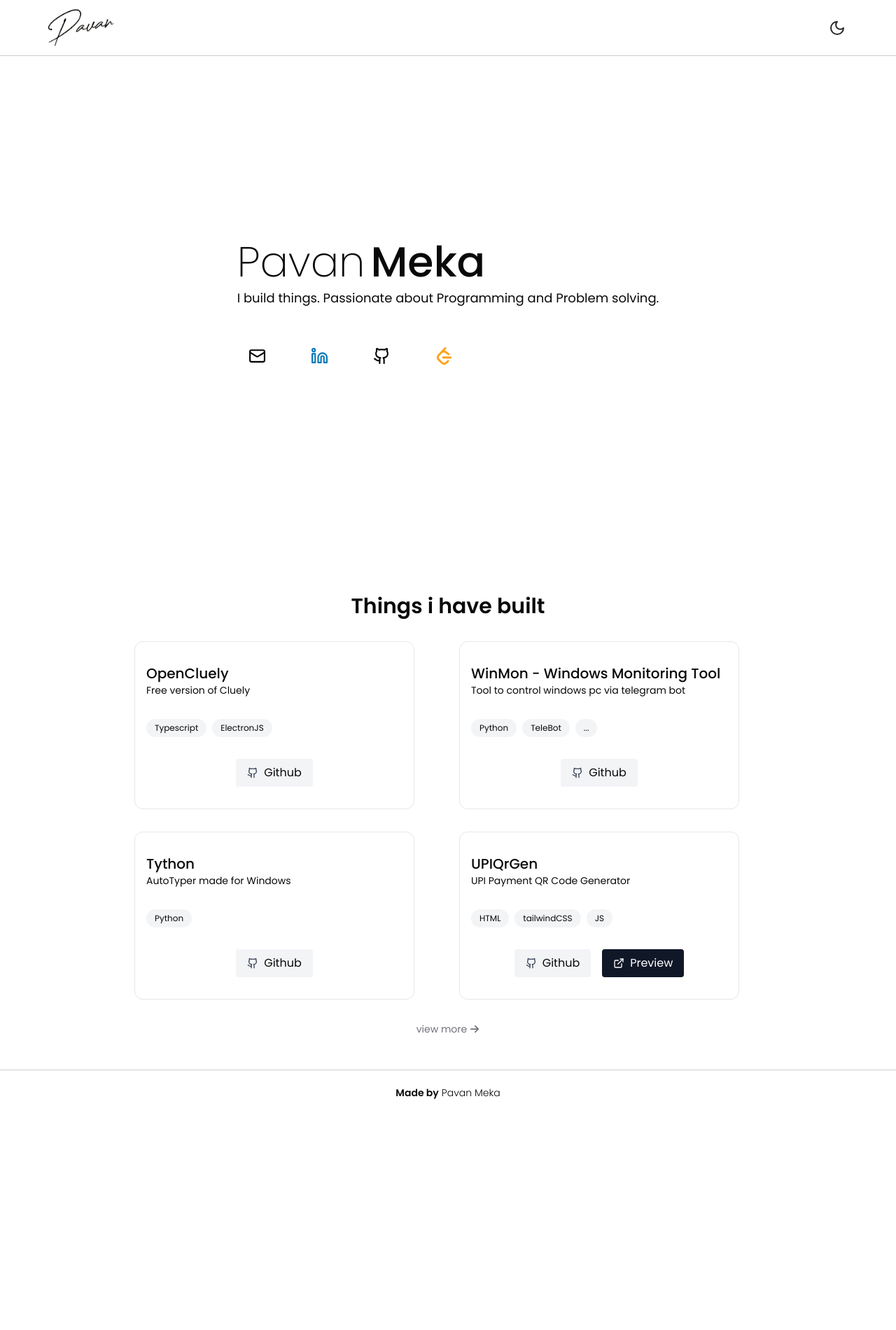
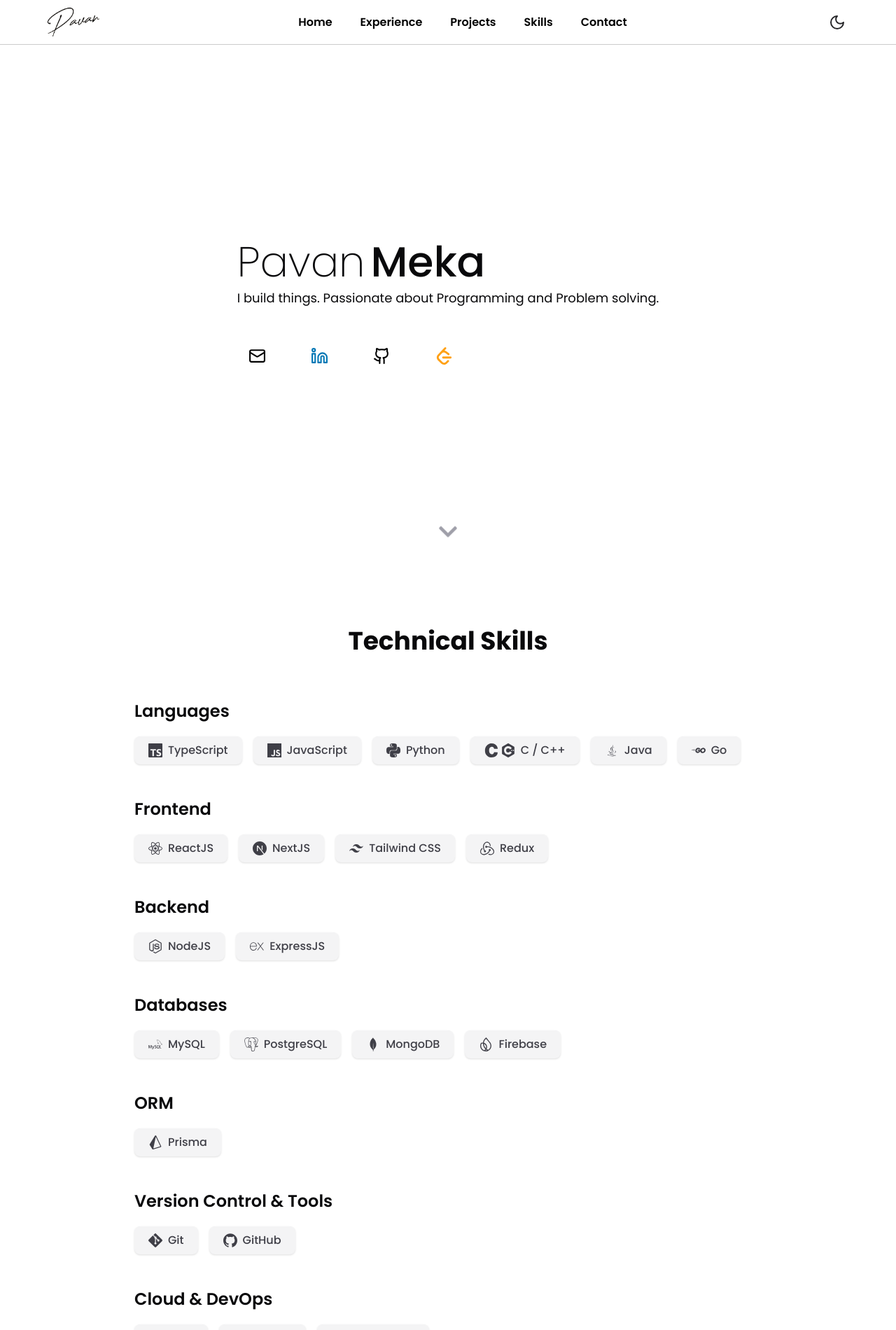
Before and after one commit to PavanMeka09/Portfolio, a React (Vite) app: page / in a window 1280 px wide. Shown: the top 1900 px of the page at 70% size. Before the commit the page ends 1592 px from the top, so only its background shows below. Built offline with nearby package versions, Linux system fonts and the light colour scheme.

Commit message:
add more sections and change design

```diff
--- a/src/App.jsx
+++ b/src/App.jsx
@@ -2,13 +2,21 @@
 import { Projects } from "./Pages/Projects.jsx"
 import { Hero } from "./Pages/Hero.jsx"
 import { Footer } from "./Components/Footer.jsx"
+import { Skills } from "./Pages/Skills.jsx"
+import { Contact } from "./Pages/Contact.jsx"
+import { ScrollToTop } from "./Components/ScrollToTop.jsx"
+// import { Experience } from "./Pages/Experience.jsx"
 
 function App() {
   return (
     <div  className="bg-white dark:bg-zinc-950">
       <Navbar />
       <Hero />
+      {/* <Experience /> */}
+      <Skills />
       <Projects />
+      <Contact />
+      <ScrollToTop />
       <Footer />
     </div>
   )
--- a/src/Components/Footer.jsx
+++ b/src/Components/Footer.jsx
@@ -1,12 +1,12 @@
 export const Footer = () => {
   return (
-    <div className='min-h-[8vh] w-screen bg-transparent flex gap-1 justify-center items-center border-t border-black/20 dark:border-white/20 text-sm font-semibold text-zinc-700 px-4 py-4'>
+    <div className='h-[6vh] w-screen flex gap-1 justify-center items-center border-t border-black/20 dark:border-white/20 text-sm font-semibold text-zinc-700 px-4 py-4'>
       <p>
-        Made by
+        © {new Date().getFullYear()}
       </p>
-      <p className="font-light hover:text-blue-600 transition-all">
+      <a href='https://github.com/PavanMeka09' target='_blank' rel='noopener noreferrer' className="font-light hover:text-blue-600 transition-all">
         Pavan Meka
-      </p>
+      </a>
     </div>
   )
 }
--- a/src/Components/Navbar.jsx
+++ b/src/Components/Navbar.jsx
@@ -2,13 +2,19 @@
 import { ThemeSwitcher } from '../utils/ThemeSwitcher'
 
 export const Navbar = () => {
-
   return (
-    <div className='h-[10vh] w-screen bg-transparent flex justify-center items-center fixed top-0 z-[100]'>
+    <div className='h-[8vh] w-screen bg-transparent flex justify-center items-center fixed top-0 z-[100]'>
       <div className='h-[100%] w-[100%] border-b-[1px] border-black/20 dark:border-white/20 flex justify-between items-center px-4 sm:px-16 bg-clip-padding backdrop-filter backdrop-blur-lg'>
         <a href="https://pavanmeka.vercel.app" className='h-[130%]'>
           <img src={black} className='h-[100%] rounded-full dark:filter dark:invert'/>
         </a>
+        <div className='hidden sm:flex items-center gap-4 text-md font-semibold'>
+          <a href="#" className='px-3 py-2 rounded-md hover:bg-black/5 dark:hover:bg-white/10'>Home</a>
+          <a href="#experience" className='px-3 py-2 rounded-md hover:bg-black/5 dark:hover:bg-white/10'>Experience</a>
+          <a href="#projects" className='px-3 py-2 rounded-md hover:bg-black/5 dark:hover:bg-white/10'>Projects</a>
+          <a href="#skills" className='px-3 py-2 rounded-md hover:bg-black/5 dark:hover:bg-white/10'>Skills</a>
+          <a href="#contact" className='px-3 py-2 rounded-md hover:bg-black/5 dark:hover:bg-white/10'>Contact</a>
+        </div>
         <div className='gap-10 sm:flex'>
           <ThemeSwitcher className="p-2 hover:bg-black/5 dark:hover:bg-white/10 rounded-md cursor-pointer"/>
         </div>
--- /dev/null
+++ b/src/Components/ScrollToTop.jsx
@@ -0,0 +1,30 @@
+import { useEffect, useState } from 'react';
+import { FaArrowUp } from 'react-icons/fa';
+
+export const ScrollToTop = () => {
+  const [visible, setVisible] = useState(false);
+
+  useEffect(() => {
+    const handleScroll = () => {
+      setVisible(window.scrollY > 200);
+    };
+    window.addEventListener('scroll', handleScroll);
+    return () => window.removeEventListener('scroll', handleScroll);
+  }, []);
+
+  const handleClick = () => {
+    window.scrollTo({ top: 0, behavior: 'smooth' });
+  };
+
+  return (
+    <button
+      onClick={handleClick}
+      aria-label="Scroll to top"
+      className={`cursor-pointer fixed bottom-8 right-8 z-50 p-3 rounded-full bg-zinc-900 dark:bg-zinc-100 text-zinc-100 dark:text-zinc-900 shadow-lg transition-all duration-300 hover:scale-110 hover:shadow-2xl focus:outline-none
+        ${visible ? 'opacity-100 translate-y-0 pointer-events-auto' : 'opacity-0 translate-y-8 pointer-events-none'}`}
+      style={{ boxShadow: '0 4px 24px 0 rgba(0,0,0,0.08)' }}
+    >
+      <FaArrowUp className="text-xl" />
+    </button>
+  );
+};
--- /dev/null
+++ b/src/Pages/Contact.jsx
@@ -0,0 +1,36 @@
+import { FaLinkedin, FaEnvelope } from 'react-icons/fa';
+
+export const Contact = () => {
+  return (
+    <div className="min-h-screen w-full py-24 px-4 sm:px-8 md:px-16 lg:px-24 xl:px-40 bg-white dark:bg-zinc-950" id="contact">
+      <div className="max-w-2xl mx-auto">
+        <h1 className="text-3xl lg:text-4xl font-bold text-center mb-16 text-zinc-900 dark:text-white">
+          Contact
+        </h1>
+        <div className="flex flex-col gap-6 mb-12">
+          <a href="mailto:pavanmeka09@gmail.com" className="flex items-center gap-3 text-lg text-zinc-700 dark:text-zinc-200 hover:underline">
+            <FaEnvelope className="text-2xl text-zinc-400 dark:text-zinc-500" /> pavanmeka09@gmail.com
+          </a>
+          <a href="https://www.linkedin.com/in/pavanmeka09/" target="_blank" rel="noopener noreferrer" className="flex items-center gap-3 text-lg text-zinc-700 dark:text-zinc-200 hover:underline">
+            <FaLinkedin className="text-2xl text-zinc-400 dark:text-zinc-500" /> linkedin.com/in/pavanmeka09
+          </a>
+        </div>
+        <form className="bg-white dark:bg-zinc-950 border border-zinc-200 dark:border-zinc-800 rounded-xl shadow-sm p-8 flex flex-col gap-6">
+          <div className="flex flex-col gap-2">
+            <label htmlFor="name" className="text-zinc-700 dark:text-zinc-200 font-medium">Name</label>
+            <input type="text" id="name" name="name" className="px-4 py-3 rounded-lg border border-zinc-200 dark:border-zinc-800 bg-white dark:bg-zinc-950 focus:outline-none focus:ring-2 focus:ring-zinc-300 dark:focus:ring-zinc-700 transition" required />
+          </div>
+          <div className="flex flex-col gap-2">
+            <label htmlFor="email" className="text-zinc-700 dark:text-zinc-200 font-medium">Email</label>
+            <input type="email" id="email" name="email" className="px-4 py-3 rounded-lg border border-zinc-200 dark:border-zinc-800 bg-white dark:bg-zinc-950 focus:outline-none focus:ring-2 focus:ring-zinc-300 dark:focus:ring-zinc-700 transition" required />
+          </div>
+          <div className="flex flex-col gap-2">
+            <label htmlFor="message" className="text-zinc-700 dark:text-zinc-200 font-medium">Message</label>
+            <textarea id="message" name="message" rows={5} className="px-4 py-3 rounded-lg border border-zinc-200 dark:border-zinc-800 bg-white dark:bg-zinc-950 focus:outline-none focus:ring-2 focus:ring-zinc-300 dark:focus:ring-zinc-700 transition resize-none" required />
+          </div>
+          <button type="submit" className="mt-4 bg-zinc-900 dark:bg-zinc-100 text-zinc-100 dark:text-zinc-900 font-semibold py-3 rounded-lg transition text-lg border border-zinc-200 dark:border-zinc-800 shadow-sm hover:shadow-md hover:bg-zinc-800 dark:hover:bg-zinc-200 hover:text-white dark:hover:text-zinc-900">Send Message</button>
+        </form>
+      </div>
+    </div>
+  );
+};
--- a/src/Pages/Experience.jsx
+++ b/src/Pages/Experience.jsx
@@ -1,6 +1,6 @@
 export const Experience = () => {
   return (<>
-    <div className='min-h-[500px] w-screen' id='projects'>
+    <div className='min-h-[500px] w-screen' id='experience'>
       <h1 className='text-2xl font-semibold text-center'>Experience</h1>
       {/* Timeline effect for Experience */}
     </div>
--- a/src/Pages/Hero.jsx
+++ b/src/Pages/Hero.jsx
@@ -11,7 +11,7 @@
   SiDocker, SiKubernetes,
   SiLeetcode
 } from "react-icons/si";
-import { FaAws, FaJava } from "react-icons/fa";
+import { FaAws, FaJava, FaChevronDown } from "react-icons/fa";
 
 const containerVariants = {
   hidden: { opacity: 0 },
@@ -67,6 +67,10 @@
           </a>
         </div>
       </div>
+      {/* Scroll Down Icon */}
+      <div className="absolute left-1/2 -translate-x-1/2 bottom-8 flex flex-col items-center z-20">
+        <FaChevronDown className="text-zinc-400 dark:text-zinc-600 text-3xl animate-bounce-slow" />
+      </div>
     </div>
   )
 }
--- a/src/Pages/Projects.jsx
+++ b/src/Pages/Projects.jsx
@@ -3,13 +3,12 @@
 
 export const Projects = () => {
   return (<>
-    <div className='min-h-[500px] w-full max-w-7xl mx-auto px-4 sm:px-6 lg:px-8 py-8 sm:py-12' id='projects'>
+    <div className='min-h-screen w-full py-16' id='projects'>
       <h1 className='text-2xl lg:text-3xl font-semibold text-center mb-6 sm:mb-8'>Things i have built</h1>
-      <div className='grid grid-cols-1 sm:grid-cols-2 gap-4 sm:gap-6 lg:gap-8 max-w-4xl mx-auto'>
-        {/* <Card name="ResumeGen" desc='Web Application to generate ATS friendly AI Based Resumes' stack={["ReactJS", "TailwindCSS", "MotionJS", "FireBase", "FireBase"]} github='https://github.com/PavanMeka09/ResumeGen' preview='https://pmresumegen.vercel.app/'/> */}
+      <div className='flex items-center justify-center gap-20 flex-wrap px-4 sm:px-8 md:px-16 lg:px-24 xl:px-40'>
+        <Card name="x00m" desc='Web Application to Video Conference, Live collaborative sketch and coding labs' stack={["nextJS", "ShadCN", "TypeScript", "WebRTC", "PostGres", ".."]} github='https://github.com/PavanMeka09/x00m' />
+        <Card name="AuthUMS" desc='Auth Serivce for applications via LPU UMS' stack={["nodeJS", "Redis"]} github='https://github.com/PavanMeka09/AuthUMS'/>
         <Card name="OpenCluely" desc='Free version of Cluely' stack={["Typescript", "ElectronJS"]} github='https://github.com/PavanMeka09/OpenCluely'/>
-        <Card name="WinMon - Windows Monitoring Tool" desc='Tool to control windows pc via telegram bot' stack={["Python", "TeleBot", "..."]} github='https://github.com/PavanMeka09/WinMon'/>
-        <Card name="Tython" desc='AutoTyper made for Windows' stack={["Python"]} github='https://github.com/PavanMeka09/Tython'/>
         <Card name="UPIQrGen" desc='UPI Payment QR Code Generator' stack={["HTML", "tailwindCSS", "JS"]} github='https://github.com/PavanMeka09/upiqrgen' preview="https://pavanmeka09.github.io/upiqrgen/"/>
       </div>
       <div className='flex justify-center mt-6 sm:mt-8'>
--- /dev/null
+++ b/src/Pages/Skills.jsx
@@ -0,0 +1,79 @@
+import {
+  SiTypescript, SiJavascript, SiPython, SiC, SiCplusplus, SiGo,
+  SiReact, SiNextdotjs, SiTailwindcss, SiRedux,
+  SiNodedotjs, SiExpress,
+  SiMysql, SiPostgresql, SiMongodb, SiFirebase,
+  SiPrisma,
+  SiGit, SiGithub,
+  SiDocker, SiKubernetes
+} from 'react-icons/si';
+import { FaAws } from 'react-icons/fa';
+import { DiJava } from 'react-icons/di';
+
+const skills = {
+  "Languages": [
+    { name: "TypeScript", icon: <SiTypescript /> },
+    { name: "JavaScript", icon: <SiJavascript /> },
+    { name: "Python", icon: <SiPython /> },
+    { name: "C / C++", icon: <span className="flex items-center gap-1"><SiC /> <SiCplusplus /></span> },
+    { name: "Java", icon: <DiJava /> },
+    { name: "Go", icon: <SiGo /> },
+  ],
+  "Frontend": [
+    { name: "ReactJS", icon: <SiReact /> },
+    { name: "NextJS", icon: <SiNextdotjs /> },
+    { name: "Tailwind CSS", icon: <SiTailwindcss /> },
+    { name: "Redux", icon: <SiRedux /> },
+  ],
+  "Backend": [
+    { name: "NodeJS", icon: <SiNodedotjs /> },
+    { name: "ExpressJS", icon: <SiExpress /> },
+  ],
+  "Databases": [
+    { name: "MySQL", icon: <SiMysql /> },
+    { name: "PostgreSQL", icon: <SiPostgresql /> },
+    { name: "MongoDB", icon: <SiMongodb /> },
+    { name: "Firebase", icon: <SiFirebase /> },
+  ],
+  "ORM": [
+    { name: "Prisma", icon: <SiPrisma /> },
+  ],
+  "Version Control & Tools": [
+    { name: "Git", icon: <SiGit /> },
+    { name: "GitHub", icon: <SiGithub /> },
+  ],
+  "Cloud & DevOps": [
+    { name: "AWS", icon: <FaAws /> },
+    { name: "Docker", icon: <SiDocker /> },
+    { name: "Kubernetes", icon: <SiKubernetes /> },
+  ]
+};
+
+const SkillCategory = ({ title, skills }) => (
+  <div className="mb-12">
+    <h3 className="text-xl lg:text-2xl font-semibold text-zinc-800 dark:text-zinc-200 mb-5">{title}</h3>
+    <div className="flex flex-wrap gap-4">
+      {skills.map((skill, index) => (
+        <span key={index} className="bg-zinc-100 dark:bg-zinc-800 text-zinc-700 dark:text-zinc-300 text-md font-medium px-5 py-2 rounded-lg shadow-sm flex items-center gap-2">
+          <span className="text-xl">{skill.icon}</span>
+          {skill.name}
+        </span>
+      ))}
+    </div>
+  </div>
+);
+
+export const Skills = () => {
+  return (
+    <div className='min-h-screen w-full py-24 px-4 sm:px-8 md:px-16 lg:px-24 xl:px-40' id='skills'>
+      <div className="max-w-4xl mx-auto">
+        <h1 className='text-3xl lg:text-4xl font-bold text-center mb-16 text-zinc-900 dark:text-white'>
+          Technical Skills
+        </h1>
+        {Object.entries(skills).map(([category, skillList]) => (
+          <SkillCategory key={category} title={category} skills={skillList} />
+        ))}
+      </div>
+    </div>
+  );
+};
--- a/src/index.css
+++ b/src/index.css
@@ -18,3 +18,11 @@
 html, body {
   overflow-x: hidden;
 }
+
+@keyframes bounce-slow {
+  0%, 100% { transform: translateY(0); }
+  50% { transform: translateY(12px); }
+}
+.animate-bounce-slow {
+  animation: bounce-slow 2s infinite;
+}
```
